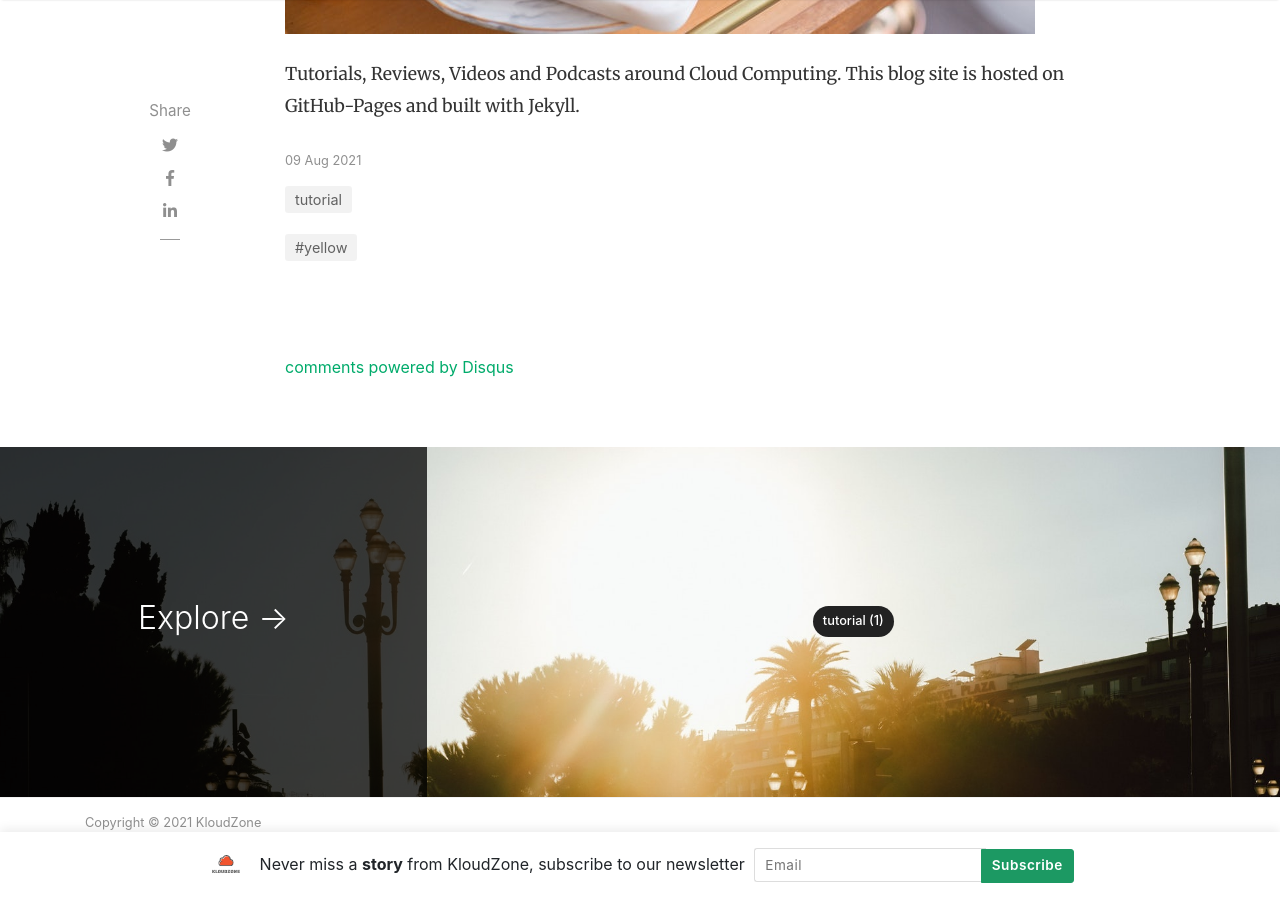
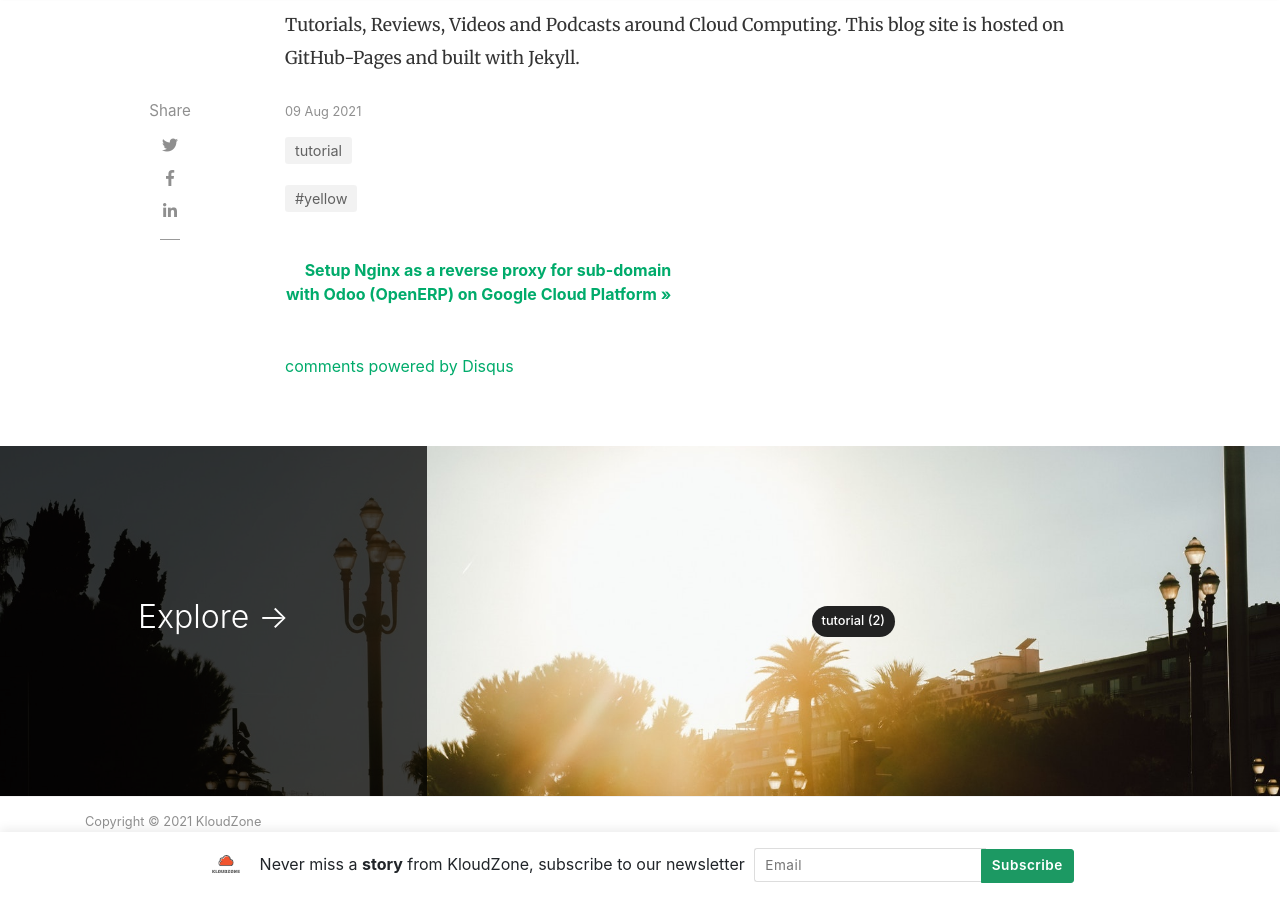
Before and after one commit to drvaya/drvaya.github.io, a Jekyll site: the page built from _posts/2021-08-09-hello-world.md, in a window 1280 px wide and 900 px high, scrolled down 881 px. Built offline with Jekyll 4.4.1, drawn with Linux system fonts in a browser that asks for light colours; nearby versions of some CDN libraries; comment, search, counter and statistics services are not loaded; some of the changed lines change nothing that is shown.

Commit message:
Added Nginx-ODOO Blog

````diff
--- a/_posts/2021-08-09-hello-world.md
+++ b/_posts/2021-08-09-hello-world.md
@@ -4,7 +4,7 @@
 author: dharam
 categories: [ tutorial ]
 tags: [yellow]
-image: assets/images/11.jpg
+image: assets/images/aboutKloudZone.png
 description: "This is a sample article on this site - KloudZone"
 featured: true
 ---
--- /dev/null
+++ b/_posts/2021-08-09-nginx-odoo.md
@@ -0,0 +1,117 @@
+---
+layout: post
+title:  "Setup Nginx as a reverse proxy for sub-domain with Odoo (OpenERP) on Google Cloud Platform"
+author: dharam
+categories: [ tutorial ]
+tags: [yellow]
+image: assets/images/ODOOKZ.png
+description: "How to setup Nginx as a reverse proxy for sub-domain with Odoo (OpenERP) on Google Cloud Platform ?"
+featured: true
+---
+
+**How to setup Nginx as a reverse proxy for sub-domain with Odoo (OpenERP) on Google Cloud Platform ?**
+
+**What is Odoo also known as OpenERP ?**
+
+Odoo is an open source ERP [Enterprise Resource Planning] platform that is freely available and anyone can customize it based on their organization/process requirements. Odoo is an abbreviation for On-Demand Open Object. It’s basically a large set of business/operations modules like CRM, Sales, Inventory, Warehouse, HRMS etc and that essentially form a basis of any ERP Software package. More about Odoo.. [Read here](https://www.odoo.com/documentation/13.0/)
+
+**Odoo on Google Cloud Platform**
+
+Odoo is provided as an application by Bitnami on the GCP Marketplace.
+
+On your GCP Console you can goto Marketplace or click on this link to open the Odoo offering.
+
+<https://console.cloud.google.com/marketplace/details/bitnami-launchpad/odoo>
+
+![ODOO Bitnami on GCP Marketplace](/assets/images/odoo-gcp-bitnami.png "ODOO Bitnami on GCP Marketplace")
+
+As you can see, there is no usage/license fee for Odoo usage, it is only the Compute Engine costs that you need to incur.
+
+**Sub-domains with Odoo**
+
+I have often come across situations where internal divisions use different modules of the Odoo package and they would like to host it as sub-domains under their organization.
+
+Say your company domain is openerp.com and you want the HRMS module to be available as hrms.openerp.com. Likewise if you have several such sub-domains how do you configure this using Nginx as a reverse proxy.
+
+**_Reverse Proxy :_** A reverse proxy is an intermediary proxy service which takes a client request, passes it on to one or more servers, and subsequently delivers the server’s response to the client.
+
+Nginx Reverse proxy has quite some benefits like Load Balancing, Increased Security, Better performance and easy audit logs.
+##
+Let us now begin with our configuration of Nginx reverse proxy for sub-domains -
+SSH into your VM
+Note : Use ‘sudo’ if you are not a root user and install nginx
+```
+apt-get update
+apt-get install nginx
+```
+Within the **/etc/nginx/sites-available** directory, we shall create the configuration that is responsible for the reverse proxy information and management. Name this file as the **sub-domain** itself, something like **_hrms.openerp.com_** (Not mandatory, but in future if you keep on increasing sub-domains it would just become easy to remember this naming convention).
+
+```
+upstream hrmsopenerp {
+    server 127.0.0.1:8069;
+}
+server {
+        listen 443 default;
+        server_name hrms.openerp.com;access_log /var/log/nginx/oddo.access.log;
+        error_log /var/log/nginx/oddo.error.log;if ($scheme = http) {
+                return 301 [https://hrms.openerp.com$request_uri](https://hrms.openerp.com$request_uri);
+        }# SSL cerificate details - Use Lets Encrypt in Live (this is testing)
+        ssl on;
+        ssl_certificate     /etc/nginx/ssl/nginx.crt;
+        ssl_certificate_key /etc/nginx/ssl/nginx.key;# limit ciphers
+        ssl_protocols TLSv1.2 TLSv1.1 TLSv1;
+        ssl_ciphers ECDHE-RSA-AES256-GCM-SHA384:ECDHE-RSA-AES128-GCM-SHA256:DHE-RSA-AES256-GCM-SHA384:DHE-RSA-AES128-GCM-SHA256:ECDHE-RSA-AES256-SHA384:ECDHE-RSA-AES256-SHA:DHE-RSA-AES256-SHA;
+        ssl_prefer_server_ciphers on;proxy_buffers 16 64k;
+        proxy_buffer_size 128k;
+        location / {
+                proxy_next_upstream error timeout invalid_header http_500 http_502  http_503 http_504;
+                proxy_redirect off;
+                proxy_set_header Host $host;
+                proxy_set_header X-Real-IP $remote_addr;
+                proxy_set_header X-Forwarded-For $proxy_add_x_forwarded_for;
+                proxy_set_header X-Forwarded-Proto $scheme;
+                proxy_pass [http://hrmsopenerp](http://hrmsopenerp);
+        }
+        location ~* /web/static/ {
+                proxy_cache_valid 200 60m;
+                proxy_buffering on;
+                expires 864000;
+                proxy_pass [http://hrmsopenerp](http://hrmsopenerp);
+        }
+        gzip_types text/css text/less text/plain text/xml application/xml application/json application/javascript;
+        gzip on;
+}
+## http redirects to https ##
+server {
+    listen      80;
+    server_name hrms.openerp.com;
+    # Strict Transport Security
+    add_header Strict-Transport-Security max-age=2592000;
+    rewrite ^/.*$ [https://$host$request_uri](https://$host$request_uri)? permanent;
+}
+```
+
+Once this file is created, you need to activate it by linking it to sites-enabled using the command -
+
+```
+ln -s /etc/nginx/sites-available/hrms.openerp.com /etc/nginx/sites-enabled
+```
+Now just restart your nginx and you are good to proceed.
+```
+sudo systemctl restart nginx
+```
+Test your application on any browser -
+http://hrms.openerp.com/
+https://hrms.openerp.com/
+
+_Note : You must have your DNS entries pointing to your server before applying these steps._
+
+**_Additional Notes:_**
+
+The above configuration also solves the following configuration problems generally encountered -
+
+_Redirect HTTP to HTTPS_
+
+_Reverse Proxy on nginx for custom ports_
+
+Finally, in order to get your sites marked as secured whenever someone visits it, ensure that you have set the right SSL protocols and ciphers in your nginx configs and also preferably use certificates from Let’s Encrypt.
````
Also changed, not shown: assets/images/ODOOKZ.png (added), assets/images/odoo-gcp-bitnami.png (added), 1 other file.
